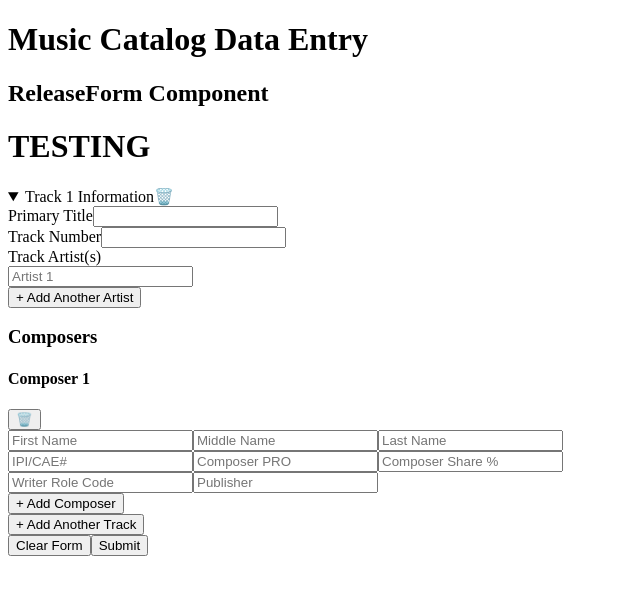
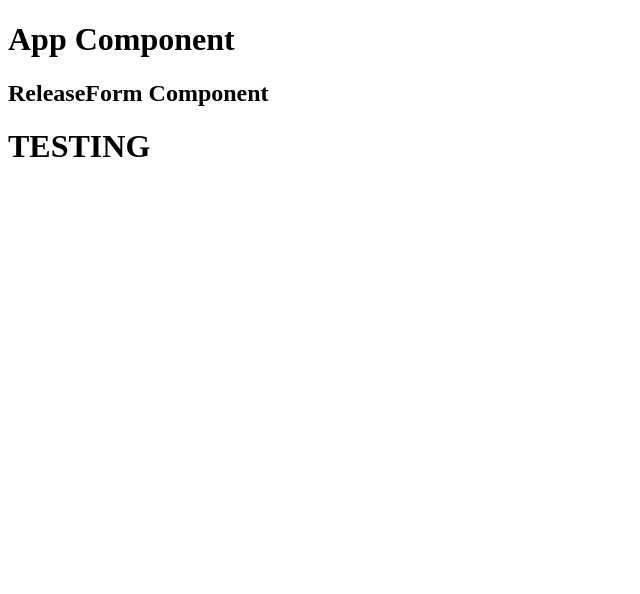
Before and after one commit to Rigooetto/music-metadata-form, a React (Create React App) app: page / in a window 1280 px wide. Shown: the top 594 px of the page, without its empty margins (0-640 px from the left). Built offline with nearby package versions, Linux system fonts and the light colour scheme; no server answers.

Commit message:
Update App.js

```diff
--- a/src/App.js
+++ b/src/App.js
@@ -1,170 +1,14 @@
-import React, { useState, useEffect } from "react";
-import { Toaster, toast } from 'react-hot-toast';
+import React from "react";
 import ReleaseForm from "./components/ReleaseForm";
-import TrackList from "./components/TrackList";
-import {
-  fetchComposers,
-  fetchArtists,
-  fetchCatalog,
-  fetchPublishers,
-} from "./services/api";
-import { createEmptyTrack, createEmptyComposer, normalizeDuration } from "./utils/normalize";
 
-const initialReleaseInfo = {
-  upc: "",
-  albumTitle: "",
-  albumArtist: [""],
-  numTracks: "",
-  distributor: "Believe",
-  releaseDate: "",
-  recDate: "",
-  typeOfRelease: "",
-  coverArt: null,
-  coverArtPreview: null,
-};
-
-export default function App() {
-  // Top-level state
-  const [isLocked, setIsLocked] = useState(false);
-  const [releaseInfo, setReleaseInfo] = useState({ ...initialReleaseInfo });
-  const [tracks, setTracks] = useState([{ ...createEmptyTrack(), collapsed: false }]);
-  const [composersDB, setComposersDB] = useState([]);
-  const [artistDB, setArtistDB] = useState([]);
-  const [catalogDB, setCatalogDB] = useState([]);
-  const [publishersDB, setPublishersDB] = useState([]);
-  const [isSubmitting, setIsSubmitting] = useState(false);
-
-  // Data loading
-  useEffect(() => {
-    fetchComposers().then(setComposersDB);
-    fetchArtists().then(setArtistDB);
-    fetchCatalog().then(setCatalogDB);
-    fetchPublishers().then(setPublishersDB);
-  }, []);
-
-  // Form actions
-  const handleReleaseInfoChange = (field, value) => {
-    setReleaseInfo(prev => ({ ...prev, [field]: value }));
-  };
-
-  const handleTrackChange = (index, field, value) => {
-    setTracks(prev => {
-      const updated = [...prev];
-      updated[index][field] = value;
-      return updated;
-    });
-  };
-
-  const handleComposerChange = (trackIdx, composerIdx, field, value) => {
-    setTracks(prev => {
-      const updated = [...prev];
-      updated[trackIdx].composers[composerIdx][field] = value;
-      return updated;
-    });
-  };
-
-  const addTrack = () => {
-    setTracks(prev => [
-      ...prev,
-      { ...createEmptyTrack(), collapsed: false }
-    ]);
-    setReleaseInfo(prev => ({
-      ...prev,
-      numTracks: (parseInt(prev.numTracks || "0") + 1).toString(),
-    }));
-  };
-
-  const removeTrack = (index) => {
-    setTracks(prev => {
-      const updated = prev.filter((_, i) => i !== index);
-      setReleaseInfo(r => ({ ...r, numTracks: updated.length.toString() }));
-      return updated;
-    });
-  };
-
-  const addComposer = (trackIdx) => {
-    setTracks(prev => {
-      const updated = [...prev];
-      updated[trackIdx].composers.push(createEmptyComposer());
-      return updated;
-    });
-  };
-
-  const removeComposer = (trackIdx, composerIdx) => {
-    setTracks(prev => {
-      const updated = [...prev];
-      updated[trackIdx].composers.splice(composerIdx, 1);
-      return updated;
-    });
-  };
-
-  const handleClearForm = () => {
-    setReleaseInfo({ ...initialReleaseInfo });
-    setTracks([{ ...createEmptyTrack(), trackNumber: 1 }]);
-  };
-
-  // Submission logic -- update as needed for your real endpoints
-  const handleSubmit = async () => {
-    setIsSubmitting(true);
-    try {
-      // Compose payload
-      const payload = {
-        releaseInfo,
-        tracks,
-      };
-      // TODO: Post to your endpoint
-      toast.success("Submitted!");
-      handleClearForm();
-    } catch (err) {
-      toast.error("Submission failed!");
-    }
-    setIsSubmitting(false);
-  };
-
+function App() {
+  console.log(">>> App.js rendered");
   return (
-    <div className="bg-gray-50 min-h-screen p-6">
-      <Toaster />
-      <div className="max-w-4xl mx-auto bg-white shadow-md rounded-xl p-8">
-        <h1 className="text-3xl font-bold mb-8 text-center text-blue-700">Music Catalog Data Entry</h1>
-        <ReleaseForm
-          releaseInfo={releaseInfo}
-          onChange={handleReleaseInfoChange}
-          artistDB={artistDB}
-          isLocked={isLocked}
-        />
-        <TrackList
-          tracks={tracks}
-          setTracks={setTracks}
-          handleTrackChange={handleTrackChange}
-          handleComposerChange={handleComposerChange}
-          addComposer={addComposer}
-          removeComposer={removeComposer}
-          removeTrack={removeTrack}
-          isLocked={isLocked}
-          catalogDB={catalogDB}
-          composersDB={composersDB}
-          artistDB={artistDB}
-          publishersDB={publishersDB}
-        />
-        <div className="text-center mt-10 space-x-4">
-          <button
-            type="button"
-            onClick={handleClearForm}
-            className="bg-gray-200 hover:bg-gray-300 text-gray-800 px-6 py-3 rounded-md shadow text-md font-semibold"
-            disabled={isSubmitting}
-          >
-            Clear Form
-          </button>
-          <button
-            type="button"
-            onClick={handleSubmit}
-            className="bg-blue-600 hover:bg-blue-700 text-white px-6 py-3 rounded-md shadow text-md font-semibold"
-            disabled={isSubmitting}
-          >
-            Submit
-          </button>
-        </div>
-      </div>
+    <div>
+      <h1>App Component</h1>
+      <ReleaseForm />
     </div>
   );
 }
+
+export default App;
```
